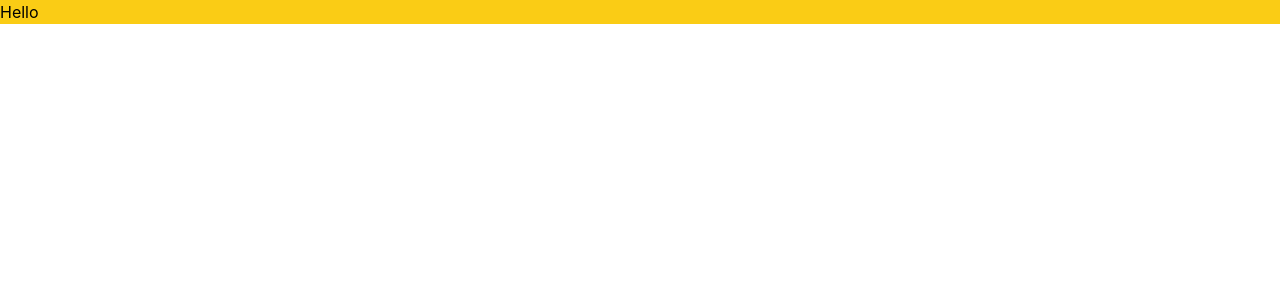
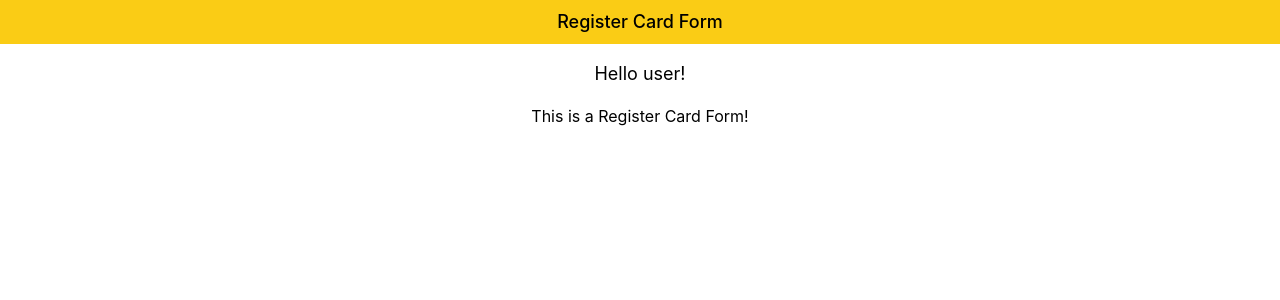
Before and after one commit to cnzlizhong/react-register-card-app, a React (Create React App) app: page / in a window 1280 px wide. Shown: the top 300 px of the page. Built offline with nearby package versions, Linux system fonts and the light colour scheme.

Commit message:
Set up basic layout of register card page

```diff
--- a/src/App.tsx
+++ b/src/App.tsx
@@ -1,9 +1,12 @@
 import React from "react";
+import RegisterCard from "./components/RegisterCard/RegisterCard";
 
 function App() {
-  return <div className="bg-yellow-400">
-	  Hello
-  </div>;
+	return (
+		<div className="w-full h-full flex">
+			<RegisterCard />
+		</div>
+	);
 }
 
 export default App;
--- /dev/null
+++ b/src/components/Header.tsx
@@ -0,0 +1,9 @@
+const Header = ({ headerText }: { headerText: string }) => {
+  return (
+    <div className="w-full flex items-center justify-center bg-yellow-400">
+      <h1 className="p-2 text-lg font-medium">{headerText}</h1>
+    </div>
+  );
+};
+
+export default Header;
--- /dev/null
+++ b/src/components/RegisterCard/Greeting.tsx
@@ -0,0 +1,5 @@
+const Greeting = () => {
+  return <div className="p-4 text-lg text-center">Hello user!</div>;
+};
+
+export default Greeting;
--- /dev/null
+++ b/src/components/RegisterCard/RegisterCard.tsx
@@ -0,0 +1,18 @@
+import Header from "../Header";
+import Greeting from "./Greeting";
+import RegisterCardForm from "./RegisterCardForm";
+
+const RegisterCard = () => {
+  const handleSubmit = () => {
+    console.log("submitted!");
+  };
+  return (
+    <div className="w-full h-full flex flex-col items-center">
+      <Header headerText="Register Card Form" />
+      <Greeting />
+      <RegisterCardForm onSubmit={handleSubmit} />
+    </div>
+  );
+};
+
+export default RegisterCard;
--- /dev/null
+++ b/src/components/RegisterCard/RegisterCardForm.tsx
@@ -0,0 +1,5 @@
+const RegisterCardForm = ({onSubmit}: {onSubmit: () => void}) => {
+    return <div>This is a Register Card Form!</div>
+};
+
+export default RegisterCardForm;
--- a/src/index.css
+++ b/src/index.css
@@ -2,8 +2,17 @@
 @tailwind components;
 @tailwind utilities;
 
+html, body {
+  margin: 0;
+  height: 100%;
+}
+
+#root {
+  width: 100%;
+  height: 100%;
+}
+
 body {
-  margin: 0;
   font-family: -apple-system, BlinkMacSystemFont, 'Segoe UI', 'Roboto', 'Oxygen',
     'Ubuntu', 'Cantarell', 'Fira Sans', 'Droid Sans', 'Helvetica Neue',
     sans-serif;
```
